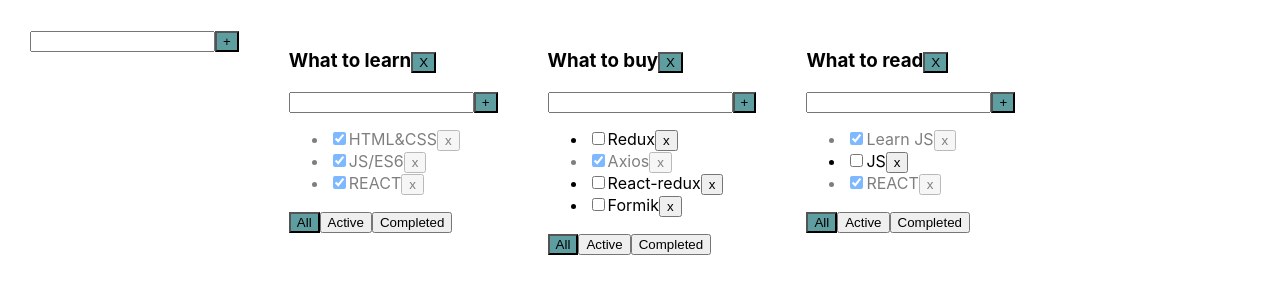
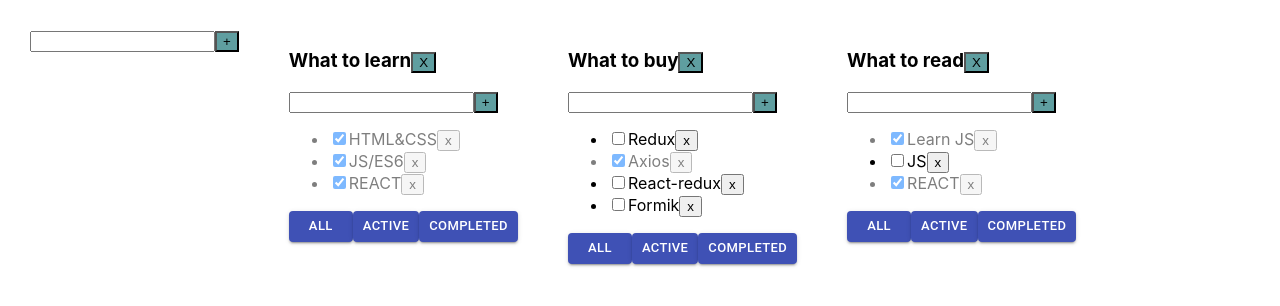
Before and after one commit to Sergey-Rimsha/todoList, a React (Create React App) app: page / in a window 1280 px wide. Shown: the top 306 px of the page. Built offline with nearby package versions, Linux system fonts and the light colour scheme.

Commit message:
lesson_work 08 reducer

```diff
--- a/package.json
+++ b/package.json
@@ -3,6 +3,7 @@
   "version": "0.1.0",
   "private": true,
   "dependencies": {
+    "@material-ui/core": "^4.12.3",
     "@testing-library/jest-dom": "^4.2.4",
     "@testing-library/react": "^9.3.2",
     "@testing-library/user-event": "^7.1.2",
--- a/src/App.tsx
+++ b/src/App.tsx
@@ -12,12 +12,12 @@ export type TaskType = {
 	title: string
 	isDone: boolean
 }
-type TodoListType = {
+export type TodoListType = {
 	id: string
 	title: string
 	filter: FilterValuesType
 }
-type TaskStateType = {
+export type TaskStateType = {
 	[todoListID: string]: Array<TaskType>
 }
 export type FilterValuesType = "all" | "active" | "completed"
--- a/src/commponents/TodoList/ButtonsBlock.tsx
+++ b/src/commponents/TodoList/ButtonsBlock.tsx
@@ -1,5 +1,5 @@
 import React from "react";
-import Button from "../Button";
+import Button from '@material-ui/core/Button';
 import {FilterValuesType} from "../../App";
 
 type ButtonsBlockPropsType = {
@@ -10,24 +10,39 @@ type ButtonsBlockPropsType = {
 export const ButtonsBlock = (props: ButtonsBlockPropsType) => {
 
 
-
 	return (
 		<div>
 			<Button
-				active={props.filter === "all"}
-				title={"All"}
-				onClickHandler={()=> props.setFilterValue('all')}
-			/>
+				variant={"contained"}
+				size={'small'}
+				color={"primary"}
+				onClick={() => props.setFilterValue('all')}>all</Button>
 			<Button
-				active={props.filter === "active"}
-				title={"Active"}
-				onClickHandler={()=> props.setFilterValue('active')}
-			/>
+				variant={"contained"}
+				size={'small'}
+				color={"primary"}
+				onClick={() => props.setFilterValue('active')}>active</Button>
 			<Button
-				active={props.filter === "completed"}
-				title={"Completed"}
-				onClickHandler={()=> props.setFilterValue('completed')}
-			/>
+				variant="contained"
+				size={'small'}
+				color={"primary"}
+				onClick={() => props.setFilterValue('completed')}>completed</Button>
+
+			{/*<Button*/}
+			{/*	active={props.filter === "all"}*/}
+			{/*	title={"All"}*/}
+			{/*	onClickHandler={()=> props.setFilterValue('all')}*/}
+			{/*/>*/}
+			{/*<Button*/}
+			{/*	active={props.filter === "active"}*/}
+			{/*	title={"Active"}*/}
+			{/*	onClickHandler={()=> props.setFilterValue('active')}*/}
+			{/*/>*/}
+			{/*<Button*/}
+			{/*	active={props.filter === "completed"}*/}
+			{/*	title={"Completed"}*/}
+			{/*	onClickHandler={()=> props.setFilterValue('completed')}*/}
+			{/*/>*/}
 		</div>
 	)
 }
```
Also changed, not shown: src/commponents/store/todolist-reducer.ts (added, +90 -0 lines), 2 other files (tests, documents, lock files or other folders).
